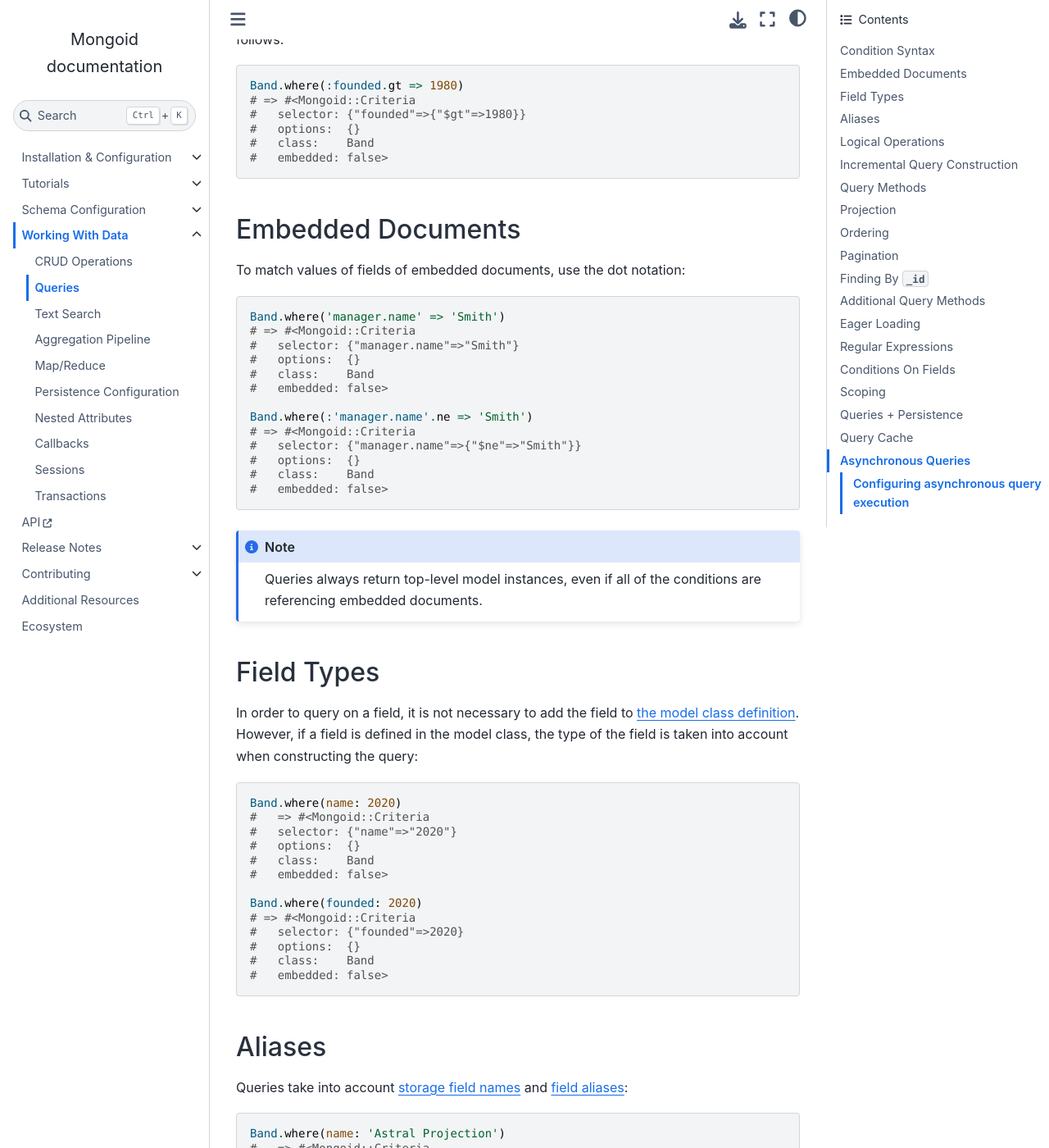
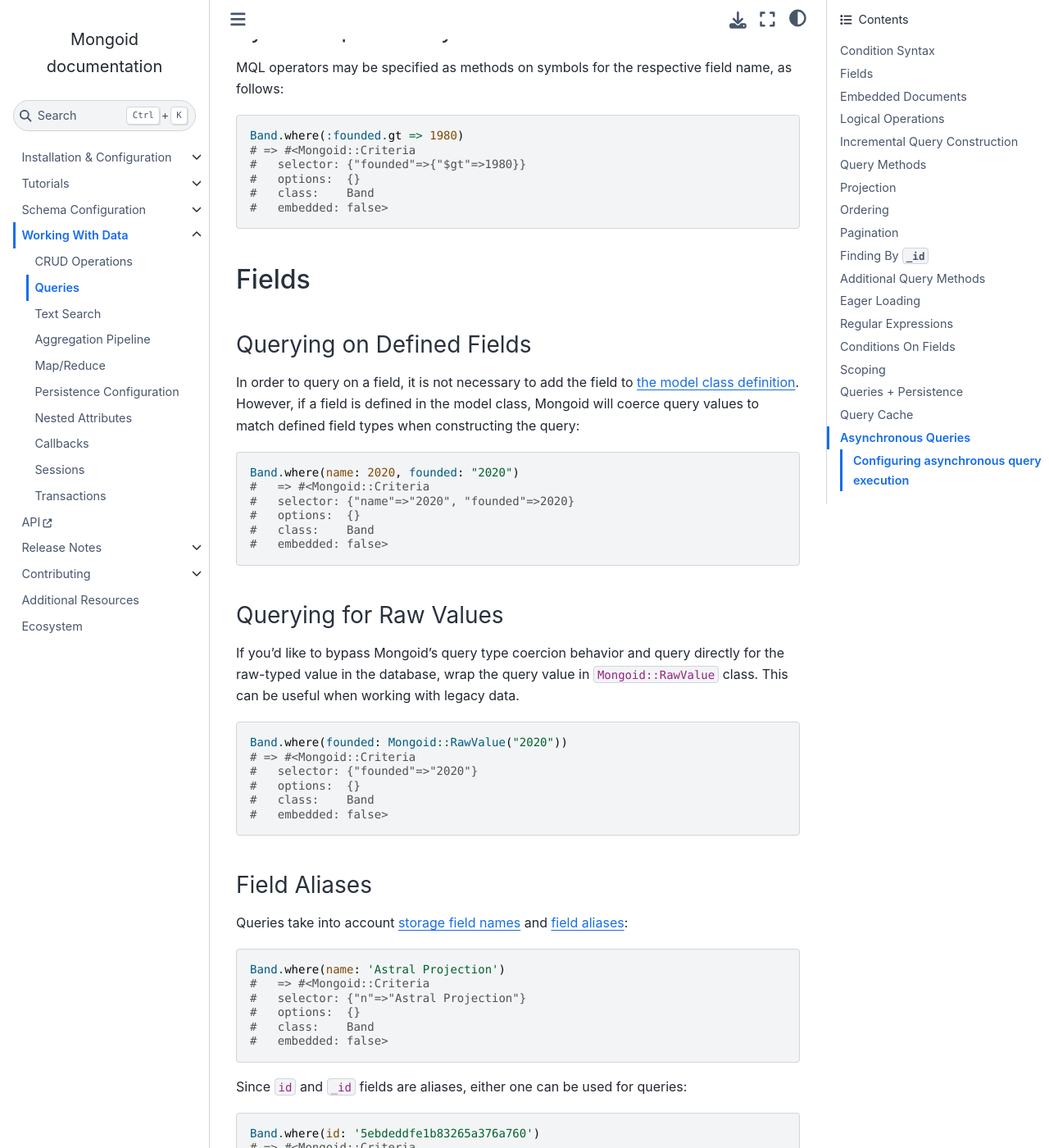
Before and after one commit to i80and/docs-mongoid, a Sphinx documentation site: the page built from docs/reference/queries.txt, in a window 1280 px wide and 1400 px high, scrolled down 4413 px. Shown: the whole window at 82% size. Built offline with Sphinx 7.4.7 and the Sphinx Book theme 1.1.4, drawn with Linux system fonts in a browser that asks for light colours; cross-references to code outside the pages are shown as plain code; some of the changed text lies outside the part shown.

```diff
--- a/docs/reference/queries.txt
+++ b/docs/reference/queries.txt
@@ -168,6 +168,70 @@ name, as follows:
   #   class:    Band
   #   embedded: false>
 
+
+Fields
+======
+
+Querying on Defined Fields
+--------------------------
+
+In order to query on a field, it is not necessary to add the field to
+:ref:`the model class definition <fields>`. However, if a field is defined in
+the model class, Mongoid will coerce query values to match defined field types
+when constructing the query:
+
+.. code-block:: ruby
+
+  Band.where(name: 2020, founded: "2020")
+  #   => #<Mongoid::Criteria
+  #   selector: {"name"=>"2020", "founded"=>2020}
+  #   options:  {}
+  #   class:    Band
+  #   embedded: false>
+
+Querying for Raw Values
+-----------------------
+
+If you'd like to bypass Mongoid's query type coercion behavior and query
+directly for the raw-typed value in the database, wrap the query value in
+``Mongoid::RawValue`` class. This can be useful when working with legacy data.
+
+.. code-block:: ruby
+
+  Band.where(founded: Mongoid::RawValue("2020"))
+  # => #<Mongoid::Criteria
+  #   selector: {"founded"=>"2020"}
+  #   options:  {}
+  #   class:    Band
+  #   embedded: false>
+
+Field Aliases
+-------------
+
+Queries take into account :ref:`storage field names <storage-field-names>`
+and :ref:`field aliases <field-aliases>`:
+
+.. code-block:: ruby
+
+  Band.where(name: 'Astral Projection')
+  #   => #<Mongoid::Criteria
+  #   selector: {"n"=>"Astral Projection"}
+  #   options:  {}
+  #   class:    Band
+  #   embedded: false>
+
+Since ``id`` and ``_id`` fields are aliases, either one can be used for queries:
+
+.. code-block:: ruby
+
+  Band.where(id: '5ebdeddfe1b83265a376a760')
+  # => #<Mongoid::Criteria
+  #   selector: {"_id"=>BSON::ObjectId('5ebdeddfe1b83265a376a760')}
+  #   options:  {}
+  #   class:    Band
+  #   embedded: false>
+
+
 Embedded Documents
 ==================
 
@@ -193,56 +257,6 @@ To match values of fields of embedded documents, use the dot notation:
 
   Queries always return top-level model instances, even if all of the
   conditions are referencing embedded documents.
-
-Field Types
-===========
-
-In order to query on a field, it is not necessary to add the field to
-:ref:`the model class definition <fields>`. However, if a field is defined in
-the model class, the type of the field is taken into account when constructing
-the query:
-
-.. code-block:: ruby
-
-  Band.where(name: 2020)
-  #   => #<Mongoid::Criteria
-  #   selector: {"name"=>"2020"}
-  #   options:  {}
-  #   class:    Band
-  #   embedded: false>
-
-  Band.where(founded: 2020)
-  # => #<Mongoid::Criteria
-  #   selector: {"founded"=>2020}
-  #   options:  {}
-  #   class:    Band
-  #   embedded: false>
-
-Aliases
-=======
-
-Queries take into account :ref:`storage field names <storage-field-names>`
-and :ref:`field aliases <field-aliases>`:
-
-.. code-block:: ruby
-
-  Band.where(name: 'Astral Projection')
-  #   => #<Mongoid::Criteria
-  #   selector: {"n"=>"Astral Projection"}
-  #   options:  {}
-  #   class:    Band
-  #   embedded: false>
-
-Since ``id`` and ``_id`` fields are aliases, either one can be used for queries:
-
-.. code-block:: ruby
-
-  Band.where(id: '5ebdeddfe1b83265a376a760')
-  # => #<Mongoid::Criteria
-  #   selector: {"_id"=>BSON::ObjectId('5ebdeddfe1b83265a376a760')}
-  #   options:  {}
-  #   class:    Band
-  #   embedded: false>
 
 
 .. _logical-operations:
```
Also changed, not shown: docs/release-notes/mongoid-9.0.txt (+18 -0 lines).
